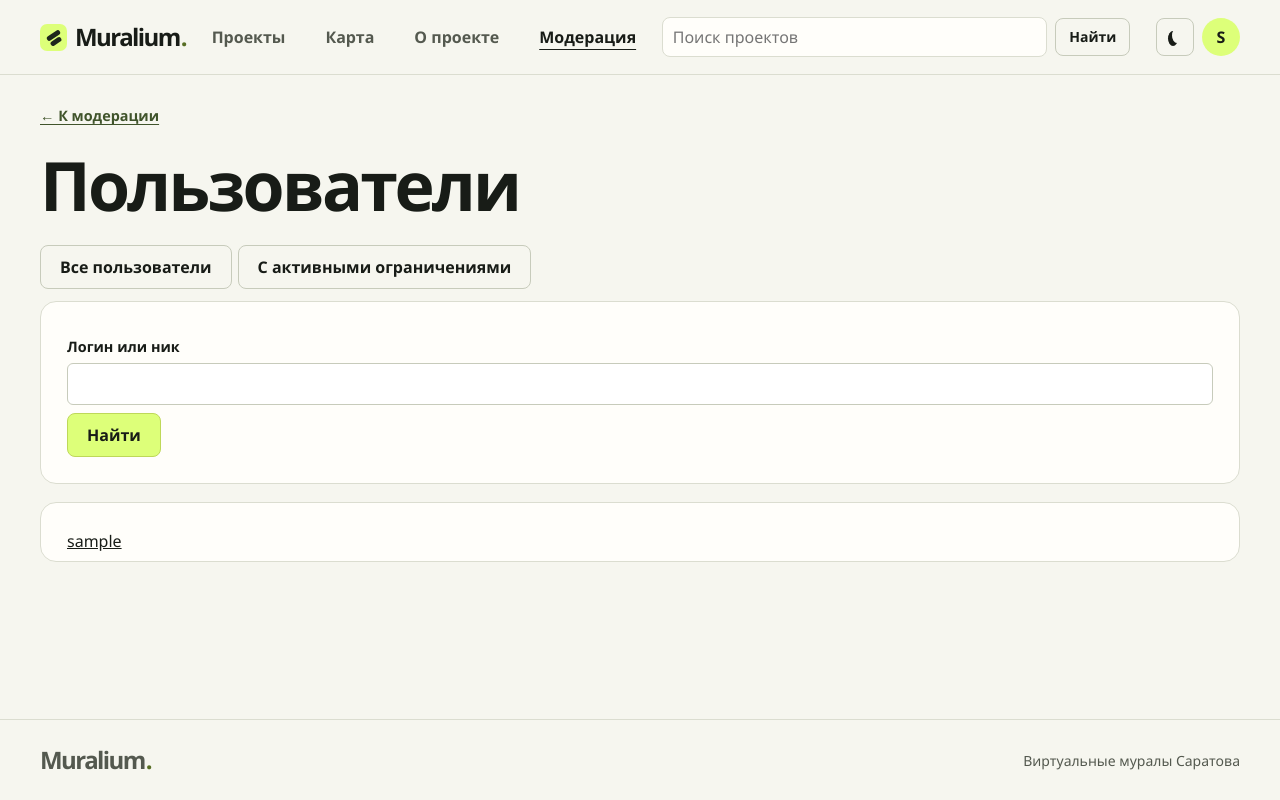
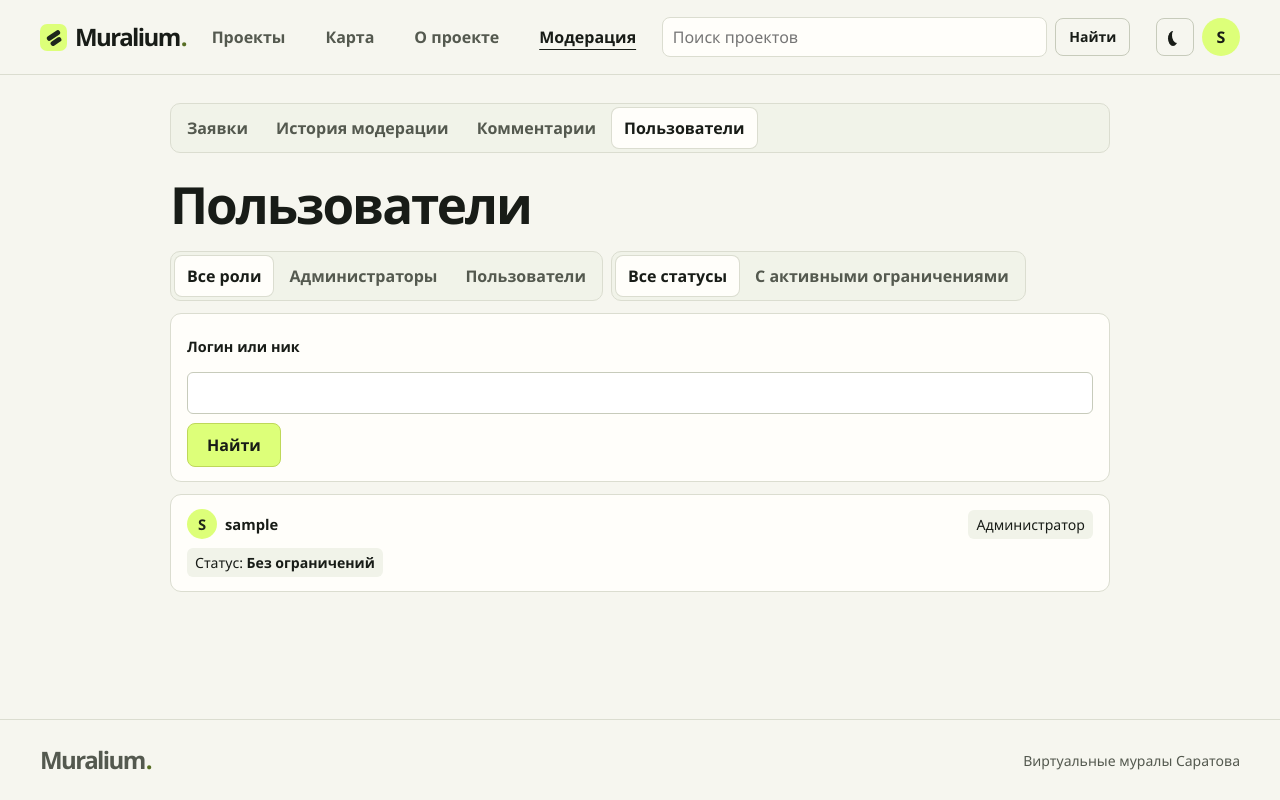
Before and after one commit to alexandra18-ux/whatthehack, a Django app: page /moderation/accounts/ in a window 1280 px wide. Run offline with Django 5.2, Linux system fonts and the light colour scheme; the visitor is signed in with stand-in values (Sample User, id 1); data comes from the database, SQL or seed files in the repository.

Commit message:
Refine moderation design and add account role filters

```diff
--- a/apps/placements/tests.py
+++ b/apps/placements/tests.py
@@ -439,12 +439,14 @@ class PlacementWorkflowTests(TestCase):
         self.assertContains(reviewer.get(profile), restrict_url)
         self.assertContains(reviewer.get(directory), expired.username)
         self.assertContains(reviewer.get(directory, {"q": "Мастер"}), restrict_url)
+        self.assertEqual(list(reviewer.get(directory, {"role": "admin"}).context["page"]), [moderator])
+        self.assertEqual(list(reviewer.get(directory, {"role": "user", "q": "Мастер"}).context["page"]), [self.owner])
 
         self.assertRedirects(reviewer.post(restrict_url, {
             "comments_blocked": "24",
             "publications_blocked": "indefinite",
         }), restrict_url)
-        response = reviewer.get(directory, {"status": "restricted"})
+        response = reviewer.get(directory, {"role": "user", "status": "restricted"})
         self.assertContains(response, self.owner.username)
         self.assertNotContains(response, expired.username)
 
--- /dev/null
+++ b/static/css/moderation.css
@@ -0,0 +1,70 @@
+.moderation-shell { max-width: 940px; margin-inline: auto; }
+.moderation-shell:has(.moderation-dashboard) { max-width: 1120px; }
+.moderation-nav {
+  display: flex;
+  flex-wrap: wrap;
+  gap: 4px;
+  padding: 4px;
+  margin-bottom: 24px;
+  background: var(--surface-muted);
+  border: 1px solid var(--line);
+  border-radius: 10px;
+}
+.moderation-nav a {
+  padding: 8px 12px;
+  border-radius: 7px;
+  color: var(--muted);
+  text-decoration: none;
+  font-weight: 650;
+}
+.moderation-nav a:hover { background: var(--hover); color: var(--ink); }
+.moderation-nav a[aria-current="page"] { background: var(--surface); color: var(--ink); box-shadow: 0 0 0 1px var(--line); }
+.moderation-heading { display: grid; justify-items: start; gap: 8px; margin: 16px 0 20px; }
+.moderation-heading h1 { font-size: clamp(2rem, 4vw, 3.3rem); }
+.moderation-dashboard { display: grid; grid-template-columns: minmax(0, 1fr) minmax(215px, 260px); gap: 20px; align-items: start; }
+.moderation-section-heading { display: flex; gap: 8px 12px; flex-wrap: wrap; align-items: baseline; margin-bottom: 12px; }
+.moderation-section-heading span, .moderation-muted { color: var(--muted); font-size: .9rem; }
+.moderation-list { display: grid; gap: 10px; padding: 0; margin: 12px 0; list-style: none; }
+.moderation-card {
+  display: grid;
+  gap: 9px;
+  min-width: 0;
+  padding: 14px 16px;
+  background: var(--surface);
+  border: 1px solid var(--line);
+  border-radius: 11px;
+  overflow-wrap: anywhere;
+}
+.moderation-card-heading { display: flex; justify-content: space-between; align-items: baseline; gap: 5px 12px; flex-wrap: wrap; }
+.moderation-card-heading h3 { font-size: 1.18rem; font-weight: 780; letter-spacing: -.025em; }
+.moderation-card-heading a, .moderation-person { text-decoration: none; color: var(--ink); }
+.moderation-card-heading a:hover, a.moderation-person:hover { color: var(--link); }
+.moderation-card-heading time, .moderation-role { color: var(--muted); font-size: .85rem; }
+.moderation-person { width: fit-content; display: inline-flex; align-items: center; gap: 8px; font-size: .92rem; }
+.moderation-person img, .moderation-avatar-placeholder { width: 30px; height: 30px; border-radius: 50%; object-fit: cover; flex: 0 0 auto; }
+.moderation-avatar-placeholder { display: grid; place-items: center; background: var(--accent); color: #20251a; font-weight: 750; }
+.moderation-status { font-size: .88rem; width: fit-content; padding: 4px 8px; border-radius: 6px; background: var(--surface-muted); }
+.moderation-note { padding: 8px 10px; background: var(--surface-muted); border-inline-start: 2px solid var(--line); border-radius: 5px; }
+.moderation-card > .button { justify-self: start; }
+.moderation-queue-card { grid-template-columns: 140px minmax(0, 1fr); align-items: start; }
+.moderation-queue-copy { display: grid; gap: 6px; }
+.moderation-thumbnail { display: block; aspect-ratio: 1.45; background: var(--surface-muted); border-radius: 8px; overflow: hidden; }
+.moderation-thumbnail img { display: block; width: 100%; height: 100%; object-fit: cover; }
+.moderation-overview h2 { font-size: 1.15rem; }
+.moderation-overview dl { margin: 0; }
+.moderation-overview dl div { display: flex; justify-content: space-between; gap: 8px; padding: 6px 0; border-bottom: 1px solid var(--line); }
+.moderation-overview dd { margin: 0; font-weight: 750; font-variant-numeric: tabular-nums; }
+.moderation-empty { padding: 18px; border: 1px dashed var(--line); border-radius: 10px; color: var(--muted); }
+.moderation-filters { margin: 12px 0; }
+.moderation-filter-grid { display: grid; grid-template-columns: repeat(2, minmax(0, 1fr)); gap: 5px 14px; }
+.moderation-review-history { margin-top: 24px; }
+@media (max-width: 740px) {
+  .moderation-dashboard { grid-template-columns: 1fr; gap: 12px; }
+}
+@media (max-width: 480px) {
+  .moderation-filter-grid { grid-template-columns: 1fr; }
+  .moderation-queue-card { grid-template-columns: 85px minmax(0, 1fr); }
+  .moderation-nav a { padding: 6px 8px; font-size: .875rem; }
+}
+.moderation-account-filters { display: flex; flex-wrap: wrap; gap: 8px; }
+.moderation-account-filters .moderation-nav { margin-bottom: 0; }
--- a/templates/moderation/accounts.html
+++ b/templates/moderation/accounts.html
@@ -1,26 +1,45 @@
-{% extends "base.html" %}
+{% extends "moderation/base.html" %}
 {% block title %}Пользователи · Модерация · Muralium{% endblock %}
-{% block content %}
-<a class="back-link" href="{% url 'moderation_queue' %}">← К модерации</a>
-<header class="page-heading"><h1>Пользователи</h1></header>
+{% block moderation_content %}
+<header class="moderation-heading"><h1>Пользователи</h1></header>
 {% url 'moderation_accounts' as directory %}
-<nav class="address-actions" aria-label="Фильтр пользователей">
-  <a class="button outline" href="{{ directory }}{% querystring status=None page=None %}"{% if not restricted_only %} aria-current="page"{% endif %}>Все пользователи</a>
-  <a class="button outline" href="{{ directory }}{% querystring status='restricted' page=None %}"{% if restricted_only %} aria-current="page"{% endif %}>С активными ограничениями</a>
-</nav>
-<form class="panel field-stack" method="get">
+<div class="moderation-account-filters">
+  <nav class="moderation-nav" aria-label="Роль аккаунта">
+    <a href="{{ directory }}{% querystring role=None page=None %}"{% if not role %} aria-current="page"{% endif %}>Все роли</a>
+    <a href="{{ directory }}{% querystring role='admin' page=None %}"{% if role == "admin" %} aria-current="page"{% endif %}>Администраторы</a>
+    <a href="{{ directory }}{% querystring role='user' page=None %}"{% if role == "user" %} aria-current="page"{% endif %}>Пользователи</a>
+  </nav>
+  <nav class="moderation-nav" aria-label="Ограничения аккаунта">
+    <a href="{{ directory }}{% querystring status=None page=None %}"{% if not restricted_only %} aria-current="page"{% endif %}>Все статусы</a>
+    <a href="{{ directory }}{% querystring status='restricted' page=None %}"{% if restricted_only %} aria-current="page"{% endif %}>С активными ограничениями</a>
+  </nav>
+</div>
+<form class="moderation-card moderation-filters editor-panel" method="get">
   <label for="account-query">Логин или ник</label>
   <input id="account-query" name="q" value="{{ query }}" maxlength="200" type="search">
   {% if restricted_only %}<input type="hidden" name="status" value="restricted">{% endif %}
+  {% if role %}<input type="hidden" name="role" value="{{ role }}">{% endif %}
   <button class="button lime" type="submit">Найти</button>
 </form>
-<ul class="comment-list">
+<ul class="moderation-list">
   {% for account in page %}
-  <li class="panel">
-    {% if account.is_active %}<a href="{% url 'profile' account.pk %}">{{ account.profile.nickname|default:account.username }}</a>
-    {% else %}<strong>{{ account.profile.nickname|default:account.username }}</strong>{% endif %}
-    {% if account.profile.nickname %}<p>{{ account.username }}</p>{% endif %}
+  <li class="moderation-card">
+    <div class="moderation-card-heading">
+      {% if account.is_active %}
+        {% url 'profile' account.pk as account_url %}
+        {% include "moderation/person.html" with person=account profile_url=account_url only %}
+      {% else %}
+        {% include "moderation/person.html" with person=account only %}
+      {% endif %}
+      <span class="moderation-status">{% if account.is_staff or account.is_superuser %}Администратор{% else %}Пользователь{% endif %}</span>
+    </div>
+    {% if account.profile.nickname %}<p class="moderation-muted">@{{ account.username }}</p>{% endif %}
     {% with limits=account.restrictions %}
+    {% if limits.ban_active or limits.comments_block_active or limits.publications_block_active %}
+    <p class="moderation-status">Статус: <strong>Есть ограничения</strong></p>
+    {% else %}
+    <p class="moderation-status">Статус: <strong>Без ограничений</strong></p>
+    {% endif %}
     {% if limits.ban_active %}<p>Блокировка аккаунта · {% if limits.banned_until %}до {{ limits.banned_until|date:"j E Y, H:i" }}{% else %}бессрочно{% endif %}</p>{% endif %}
     {% if limits.comments_block_active %}<p>Запрет комментариев · {% if limits.comments_blocked_until %}до {{ limits.comments_blocked_until|date:"j E Y, H:i" }}{% else %}бессрочно{% endif %}</p>{% endif %}
     {% if limits.publications_block_active %}<p>Запрет отправки работ · {% if limits.publications_blocked_until %}до {{ limits.publications_blocked_until|date:"j E Y, H:i" }}{% else %}бессрочно{% endif %}</p>{% endif %}
--- /dev/null
+++ b/templates/moderation/base.html
@@ -0,0 +1,15 @@
+{% extends "base.html" %}{% load static %}
+{% block head %}<link rel="stylesheet" href="{% static 'css/moderation.css' %}">{% endblock %}
+{% block content %}
+<div class="moderation-shell">
+  <nav class="moderation-nav" aria-label="Разделы модерации">
+    {% with route=request.resolver_match.url_name %}
+    <a href="{% url 'moderation_queue' %}"{% if route == "moderation_queue" or route == "moderation_review" %} aria-current="page"{% endif %}>Заявки</a>
+    <a href="{% url 'moderation_history' %}"{% if route == "moderation_history" %} aria-current="page"{% endif %}>История модерации</a>
+    <a href="{% url 'moderation_comments' %}"{% if route == "moderation_comments" %} aria-current="page"{% endif %}>Комментарии</a>
+    <a href="{% url 'moderation_accounts' %}"{% if route == "moderation_accounts" or route == "moderation_restrict_account" %} aria-current="page"{% endif %}>Пользователи</a>
+    {% endwith %}
+  </nav>
+  {% block moderation_content %}{% endblock %}
+</div>
+{% endblock %}
--- /dev/null
+++ b/templates/moderation/person.html
@@ -0,0 +1,9 @@
+{% firstof person.profile.nickname person.username fallback "Неизвестен" as name %}
+{% if profile_url %}<a class="moderation-person" href="{{ profile_url }}">{% else %}<span class="moderation-person">{% endif %}
+  {% if person.profile.avatar and person.is_active %}
+  <img src="{% url 'avatar' person.pk %}" alt="" width="30" height="30" loading="lazy">
+  {% else %}
+  <span class="moderation-avatar-placeholder" aria-hidden="true">{{ name|default:"?"|first|upper }}</span>
+  {% endif %}
+  <span>{% if role_label %}<span class="moderation-role">{{ role_label }}</span> {% endif %}<strong>{{ name|default:"Неизвестен" }}</strong></span>
+{% if profile_url %}</a>{% else %}</span>{% endif %}
```
Also changed, not shown: apps/placements/comment_moderation.py (+11 -3 lines), apps/placements/moderation.py (+7 -4 lines), templates/moderation/account.html (+7 -4 lines), templates/moderation/comments.html (+15 -16 lines), templates/moderation/decisions.html (+10 -8 lines), templates/moderation/history.html (+21 -15 lines), templates/moderation/queue.html (+40 -22 lines), templates/moderation/review.html (+9 -6 lines).
